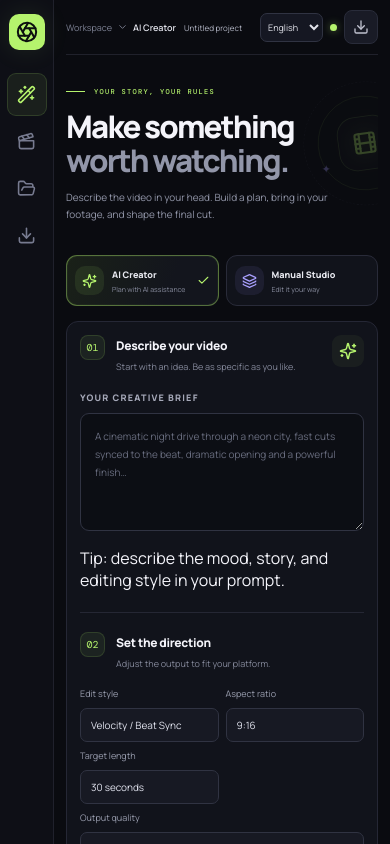
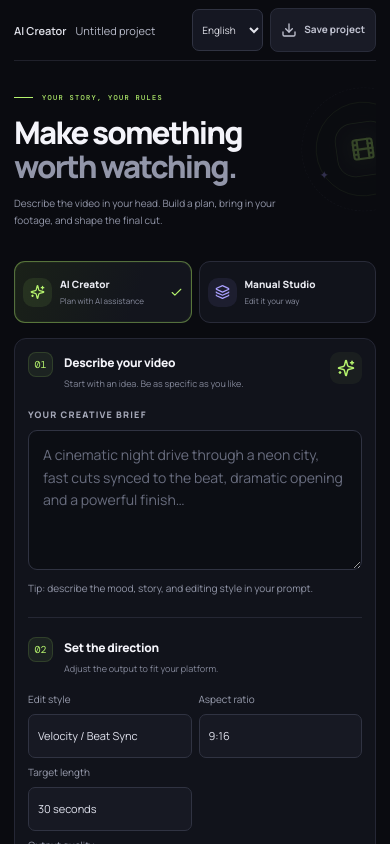
Before and after one commit to mlbbgame/dravex-ai-video-editor, a React (Vite) app: page / in a window 390 px wide. Shown: the top 844 px of the page. Built offline with nearby package versions, Linux system fonts and the light colour scheme.

Commit message:
fix: improve mobile layout and touch targets

```diff
--- a/src/styles.css
+++ b/src/styles.css
@@ -333,3 +333,47 @@ textarea:focus { border-color: #b5f36d80; }
 @media (max-width: 560px) {
   .language-switch select { max-width: 72px; padding: 6px 3px; font-size: 9px; }
 }
+
+
+/* Mobile-first usability refinements */
+.prompt-guidance {
+  margin: 10px 0 0;
+  color: #9296a8;
+  font-size: 11px;
+  line-height: 1.6;
+}
+@media (max-width: 560px) {
+  /* The compact desktop rail steals too much room on a phone.
+     All key actions remain available in the main workflow. */
+  .sidebar { display: none; }
+  .main-area { margin-left: 0; padding: 0 14px 90px; }
+  .topbar {
+    min-height: 58px;
+    height: auto;
+    padding: 8px 0;
+    gap: 8px;
+    flex-wrap: wrap;
+  }
+  .crumb { min-width: 0; flex: 1 1 145px; gap: 6px; font-size: 11px; }
+  .crumb > span:first-child, .crumb > svg, .crumb-divider { display: none; }
+  .crumb strong { white-space: nowrap; }
+  .project-name-input { width: 92px; min-height: 36px; font-size: 11px; }
+  .top-actions { flex: 0 1 auto; gap: 7px; }
+  .save-status { display: none; }
+  .top-save { min-height: 42px; padding: 9px 10px; font-size: 10px; gap: 7px; }
+  .language-switch select { min-height: 42px; max-width: 92px; padding: 7px 5px; font-size: 10px; }
+  .mode-option { min-height: 62px; }
+  .mode-option strong { font-size: 10px; }
+  .mode-option small { font-size: 8px; line-height: 1.4; }
+  .setting-field { font-size: 10px; }
+  .setting-field select { min-height: 44px; padding: 10px 20px 10px 9px; font-size: 11px; }
+  .button { min-height: 44px; white-space: normal; line-height: 1.35; }
+  .create-button { min-height: 46px; }
+  .prompt-guidance { font-size: 10px; }
+  textarea { font-size: 14px; line-height: 1.6; }
+  .clip-controls button { width: 32px; height: 36px; }
+  .app-footer { padding-bottom: 10px; }
+}
+@media (min-width: 561px) and (max-width: 820px) {
+  .nav-item { min-width: 46px; }
+}
```
